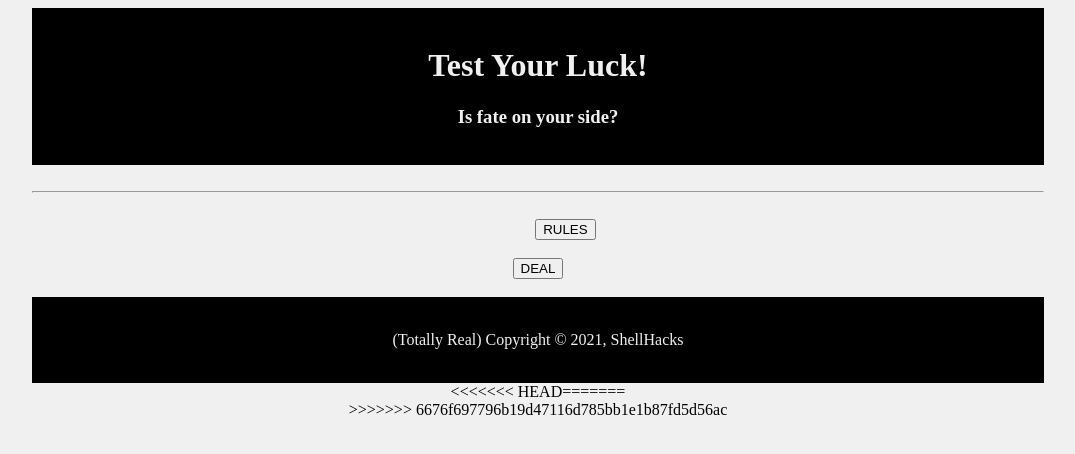
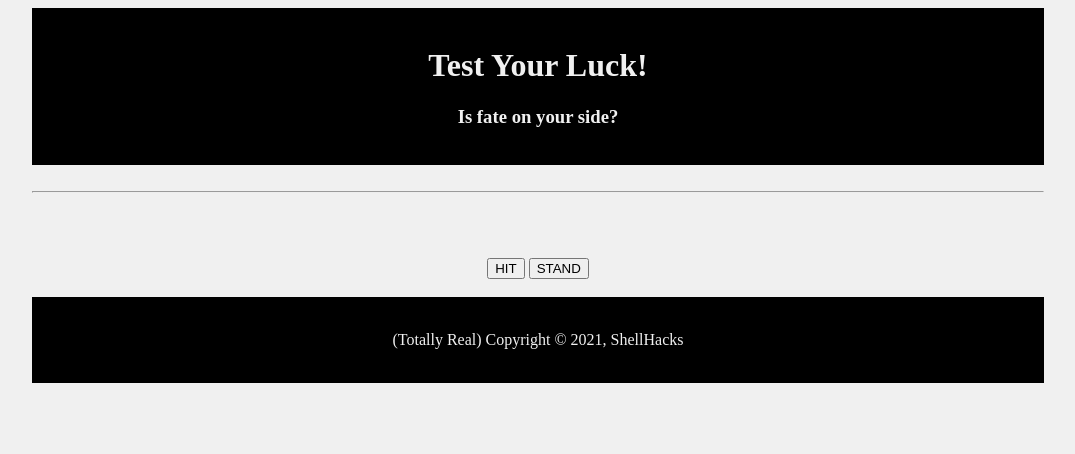
Before and after one commit to meadowsjustin/shellhacks-2021, a plain HTML site: page index.html in a window 1280 px wide. Both pictures are taken after a click on the button "DEAL". Shown: the whole page, without its empty margins (102-1177 px from the left). Drawn offline with Linux system fonts and the light colour scheme.

Commit message:
more buttons

```diff
--- a/index.html
+++ b/index.html
@@ -25,7 +25,8 @@
         <button id="rules" type="button">RULES</button>
         <br>
         <br>
-        <button id="dealButton" type="button">DEAL</button>
+        <button id="hitButton" type="button">HIT</button>
+        <button id="standButton" type="button">STAND</button>
         <br>
         <br>
 
@@ -35,8 +36,8 @@
             <p>(Totally Real) Copyright &copy; 2021, ShellHacks</p>
             <br>
         </footer>
-        <<<<<<< HEAD=======</div>
-            >>>>>>> 6676f697796b19d47116d785bb1e1b87fd5d56ac
+    </div>
+
 </body>
 
 </html>
--- a/index.js
+++ b/index.js
@@ -1,16 +1,20 @@
-const dealButton = document.getElementById("dealButton");
-// const hitButton = document.getElementById("hitButton");
-// const standButton = document.getElementById("standButton")
+let dealButton = document.getElementById("dealButton");
+let rulesButton = document.getElementById("rules");
+// let hitButton = document.getElementById("hitButton");
+// let standButton = document.getElementById("standButton")
 
 let inGame = false;
 
 dealButton.addEventListener("click", function () {
     dealButton = document.getElementById("dealButton").style.visibility = "hidden";
+    rulesButton = document.getElementById("rules").style.visibility = "hidden";
+    console.log("The game is running");
     inGame = true;
-    console.log("The game is running");
 });
+
+
 /*
-button.addEventListener("click", function () {
+hitButton.addEventListener("click", function () {
     hitButton = document.getElementById("hitButton")
 });
 
```
